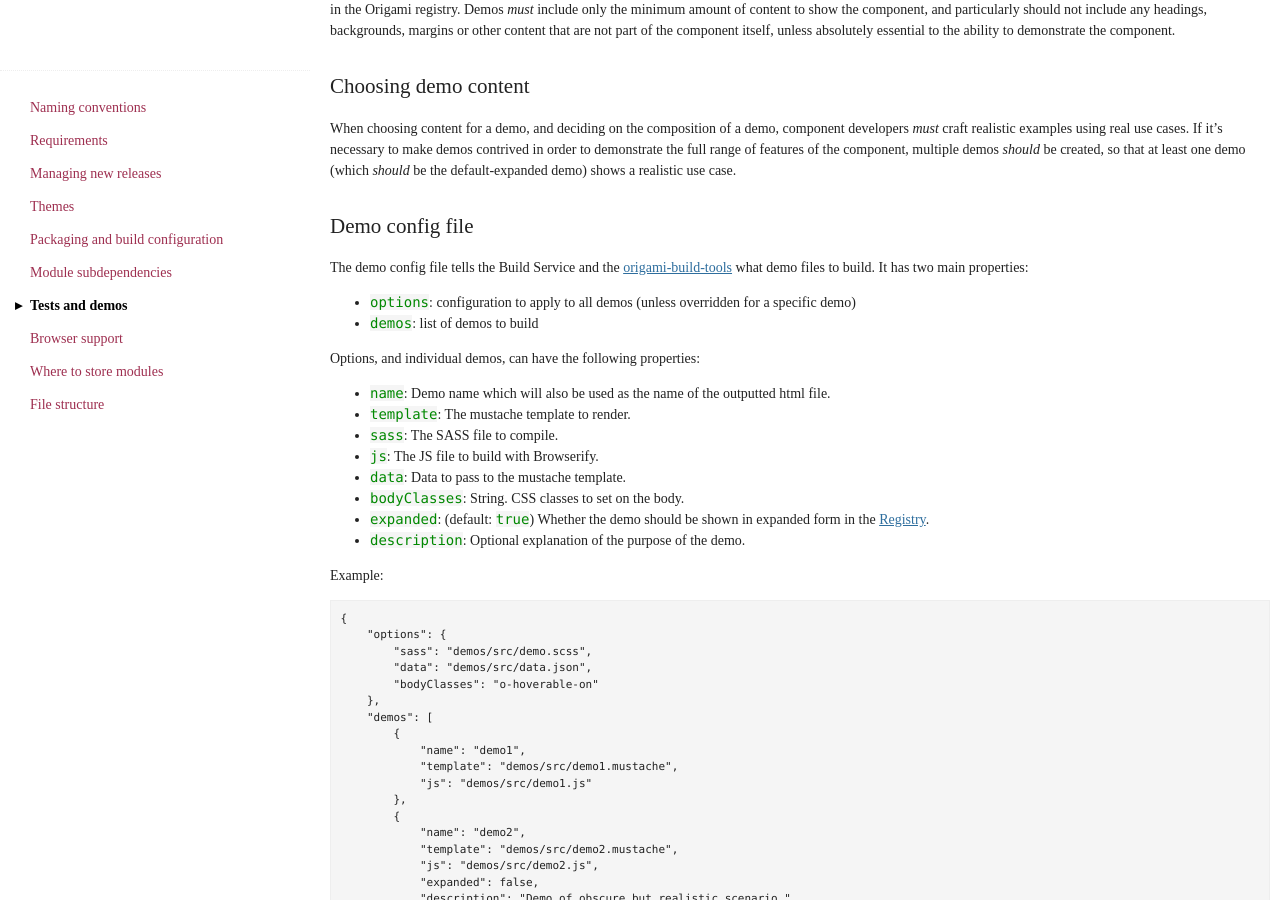
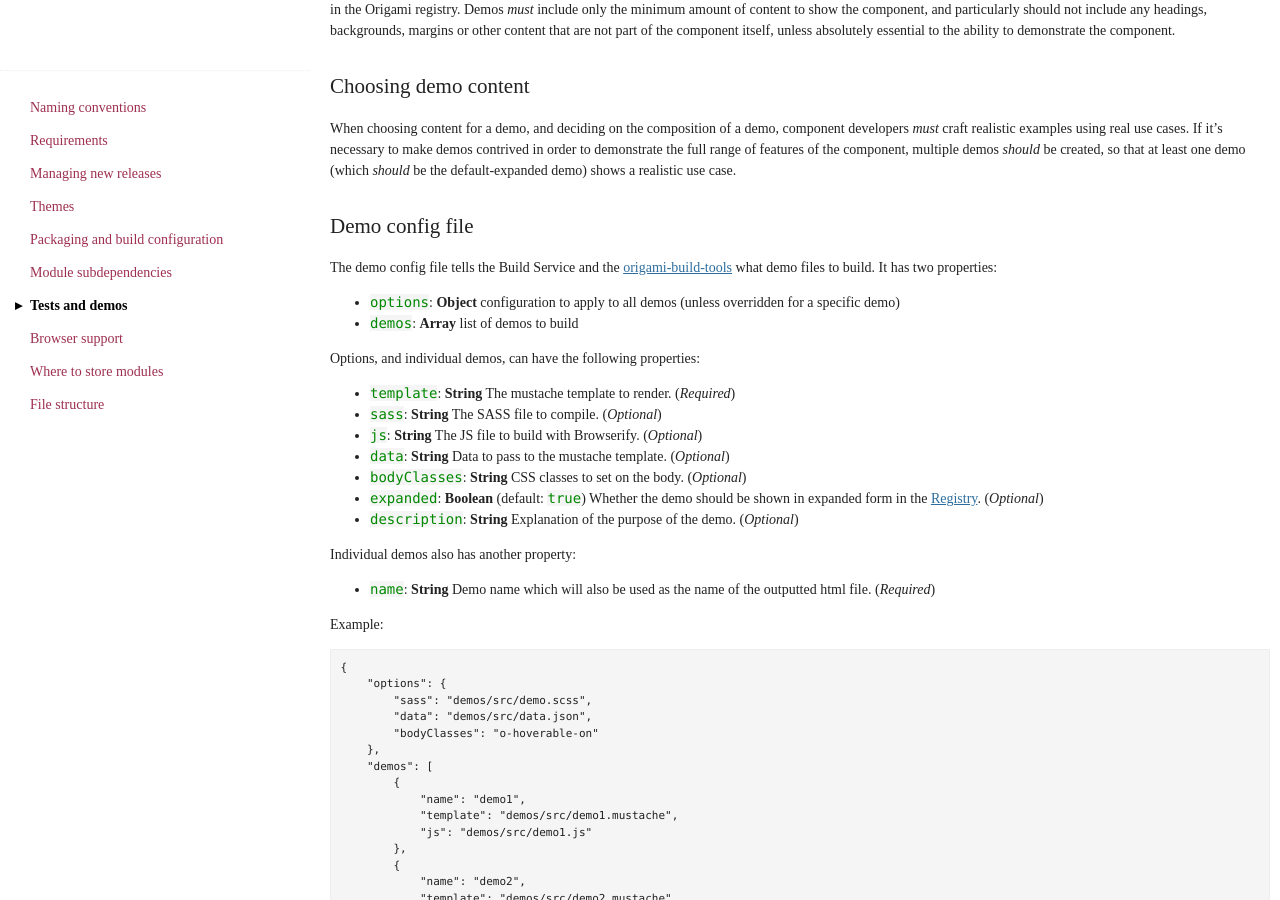
Before and after one commit to Financial-Times/ft-origami, a Jekyll site: the page built from docs/component-spec/modules.md, in a window 1280 px wide and 900 px high, scrolled down 4112 px. Built offline with Jekyll 4.4.1, drawn with Linux system fonts in a browser that asks for light colours; some web fonts are replaced; comment, search, counter and statistics services are not loaded.

Commit message:
Improved demo config explanation

```diff
--- a/docs/component-spec/modules.md
+++ b/docs/component-spec/modules.md
@@ -182,21 +182,24 @@ When choosing content for a demo, and deciding on the composition of a demo, com
 
 ### Demo config file
 
-The demo config file tells the Build Service and the [origami-build-tools](https://github.com/Financial-Times/origami-build-tools) what demo files to build. It has two main properties:
+The demo config file tells the Build Service and the [origami-build-tools](https://github.com/Financial-Times/origami-build-tools) what demo files to build. It has two properties:
 
-* `options`: configuration to apply to all demos (unless overridden for a specific demo)
-* `demos`: list of demos to build
+* `options`: __Object__ configuration to apply to all demos (unless overridden for a specific demo)
+* `demos`: __Array__ list of demos to build
 
 Options, and individual demos, can have the following properties:
 
-* `name`: Demo name which will also be used as the name of the outputted html file.
-* `template`: The mustache template to render.
-* `sass`: The SASS file to compile.
-* `js`: The JS file to build with Browserify.
-* `data`: Data to pass to the mustache template.
-* `bodyClasses`: String. CSS classes to set on the body.
-* `expanded`: (default: `true`) Whether the demo should be shown in expanded form in the [Registry](registry.origami.ft.com).
-* `description`: Optional explanation of the purpose of the demo.
+* `template`: __String__ The mustache template to render. (_Required_)
+* `sass`: __String__ The SASS file to compile. (_Optional_)
+* `js`: __String__ The JS file to build with Browserify. (_Optional_)
+* `data`: __String__ Data to pass to the mustache template. (_Optional_)
+* `bodyClasses`: __String__ CSS classes to set on the body. (_Optional_)
+* `expanded`: __Boolean__ (default: `true`) Whether the demo should be shown in expanded form in the [Registry](registry.origami.ft.com). (_Optional_)
+* `description`: __String__ Explanation of the purpose of the demo. (_Optional_)
+
+Individual demos also has another property:
+
+* `name`: __String__ Demo name which will also be used as the name of the outputted html file. (_Required_)
 
 Example:
 
```
